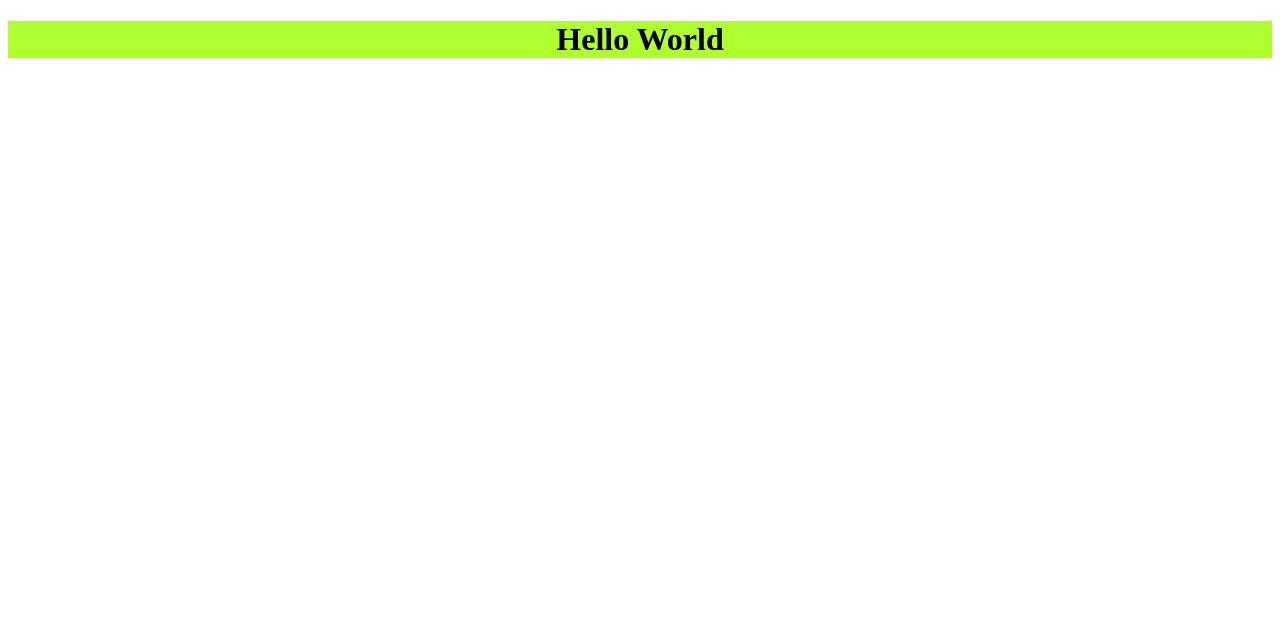
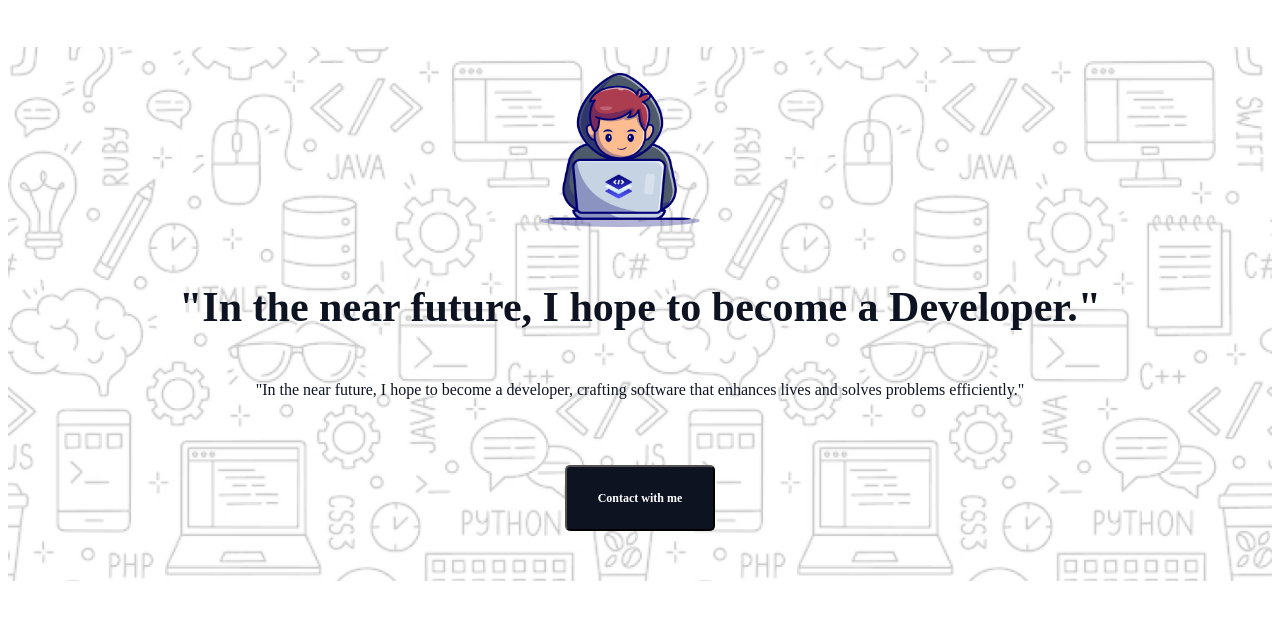
Before and after one commit to anto-das/P-Hero-First-Assignment, a plain HTML site: page index.html in a window 1280 px wide. Drawn offline with Linux system fonts and the light colour scheme; a web font is replaced by a local one.

Commit message:
banner-part

```diff
--- a/index.html
+++ b/index.html
@@ -7,7 +7,25 @@
     <title>Assignment-Project-1</title>
     <link rel="stylesheet" href="./style.css">
 </head>
+
 <body>
-   <h1>Hello World</h1>
+   <header class="header-section">
+    <div class="header-container">
+        <div class="header-image">
+            <img src="./assets/Group.png" alt="animated-pictured">
+        </div>
+        <div class="header-content">
+            <h1 class="head-title">"In the near future, I hope to become a Developer."</h1>
+            <p class="header-description">"In the near future, I hope to become a developer, crafting software that enhances lives and solves problems efficiently."</p>
+            <button class="btn">Contact with me</button>
+        </div>
+    </div>
+   </header>
+   <main>
+
+   </main>
+   <footer>
+
+   </footer>
 </body>
 </html>
--- a/style.css
+++ b/style.css
@@ -1,4 +1,70 @@
-h1{
-    background-color: greenyellow;
+@import url('https://fonts.googleapis.com/css2?family=Azeret+Mono:ital,wght@0,100..900;1,100..900&display=swap');
+body{
+    font-family: "Azeret Mono", monospace;
+}
+/* header part-start here */
+.header-container{
+    display: flex;
+    flex-direction: column;
+    justify-content: center;
+    align-items: center;
+}
+.header-image{
+    width: 200.28px;
+    height: 200px;
+}
+.header-image img{
+    width: 80%;
+    height: 80%;
+    padding-top: 26px;
+}
+.header-content{
+    width: 1000px;
+    height: 310px;
+    display: flex;
+    margin:0 auto;
+    flex-direction: column;
+    justify-content: center;
+    align-items: center;
+}
+.head-title{
+    color: rgb(13, 19, 33);
+font-family: Azeret Mono;
+text-align: center;
+font-size: 42px;
+font-weight: 800;
+line-height: 68px;
+margin-bottom: 24px;
+}
+.header-description{
+    width: 852px;
+    height: 52px;
+    color: rgb(13, 19, 33);
     text-align: center;
+font-family: Azeret Mono;
+font-size: 16px;
+font-weight: 400;
+margin-bottom: 32px;
 }
+.btn{
+    width: 150px;
+    height: 66px;
+border-radius: 5px;
+background: rgb(13, 19, 33);
+color: rgb(255, 255, 255);
+font-family: Azeret Mono;
+font-size: 12px;
+font-weight: 600;
+/* margin-bottom: 44px; */
+}
+.header-container{
+    width: 100%;
+    height: 490px;
+   margin-top: 47px;
+   background-image: url(./assets/Hero-bg.png);
+   background-repeat: no-repeat;
+   background-position: center;
+   background-size: cover;
+   padding-bottom: 44px;
+}
+/* header part-end here */
```
